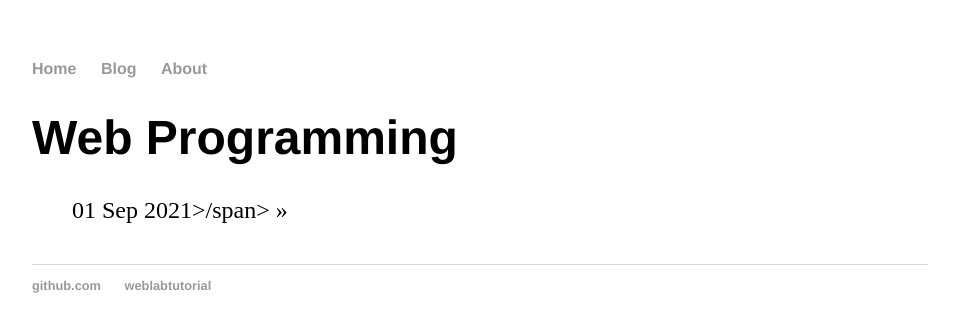
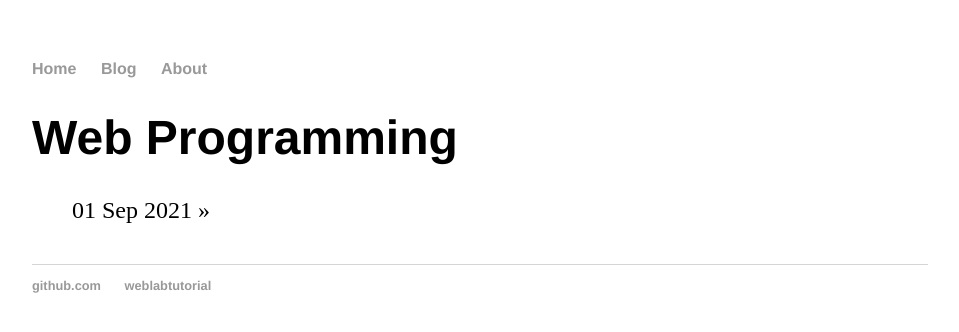
Before and after one commit to abuami/abuami.github.io, a Jekyll site: the page built from blog/index.html, in a window 1280 px wide. Shown: the top 332 px of the page, without its empty margins (160-1119 px from the left). Built offline with Jekyll 4.4.1, drawn with Linux system fonts in a browser that asks for light colours.

Commit message:
Update index.html

```diff
--- a/blog/index.html
+++ b/blog/index.html
@@ -5,6 +5,6 @@ title: Web Programming
 <h1>{{ page.title }}</h1>
 <ul class="posts">
   {% for post in site.posts %}
-  <li><span>{{ post.date | date_to_string }}>/span> » <a href="{{ post.url }}" title="{{ post.title }}>{{ post.title }}"</a></li>
+  <li><span>{{ post.date | date_to_string }}</span> » <a href="{{ post.url }}" title="{{ post.title }}>{{ post.title }}"</a></li>
      {% endfor %}
     </ul>
```
